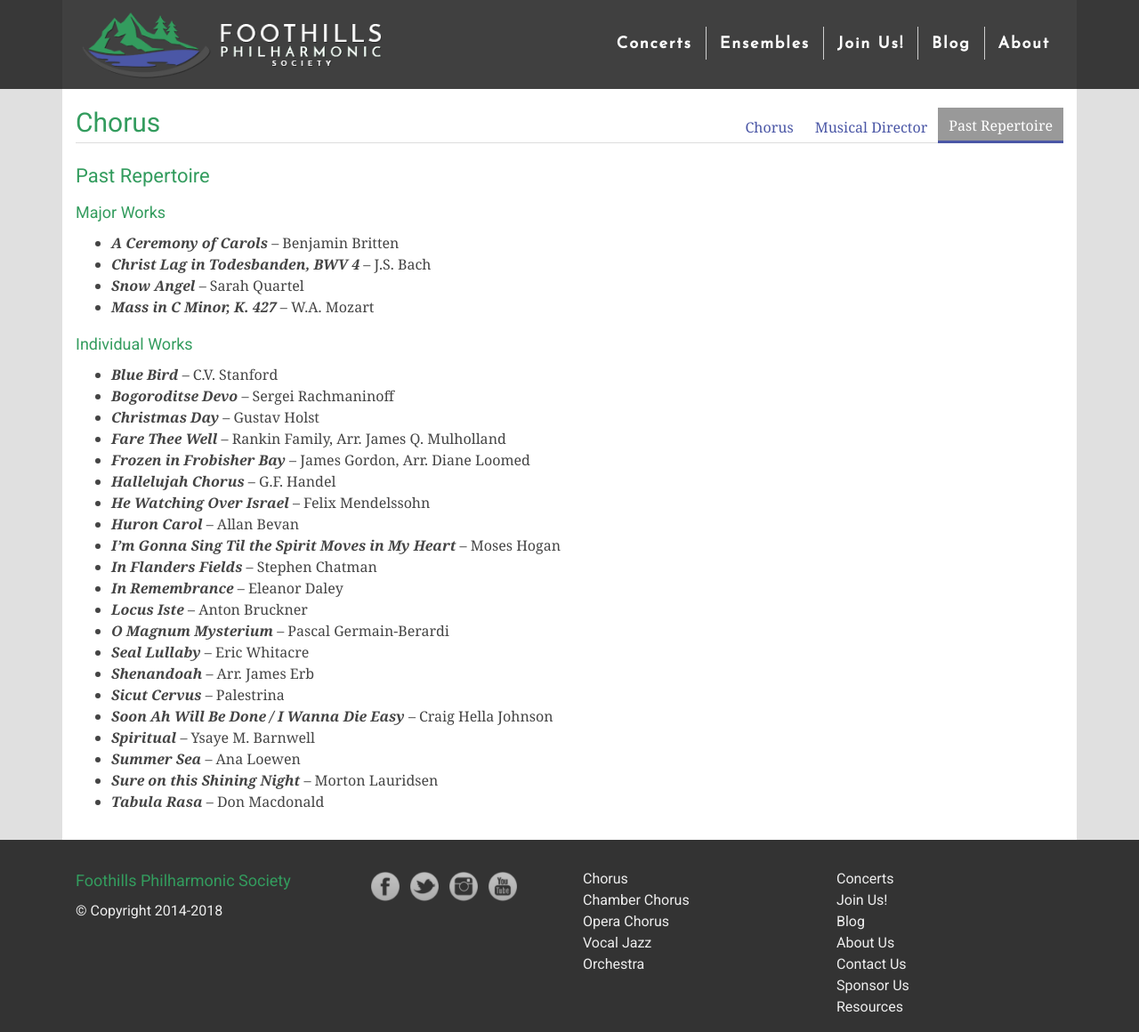
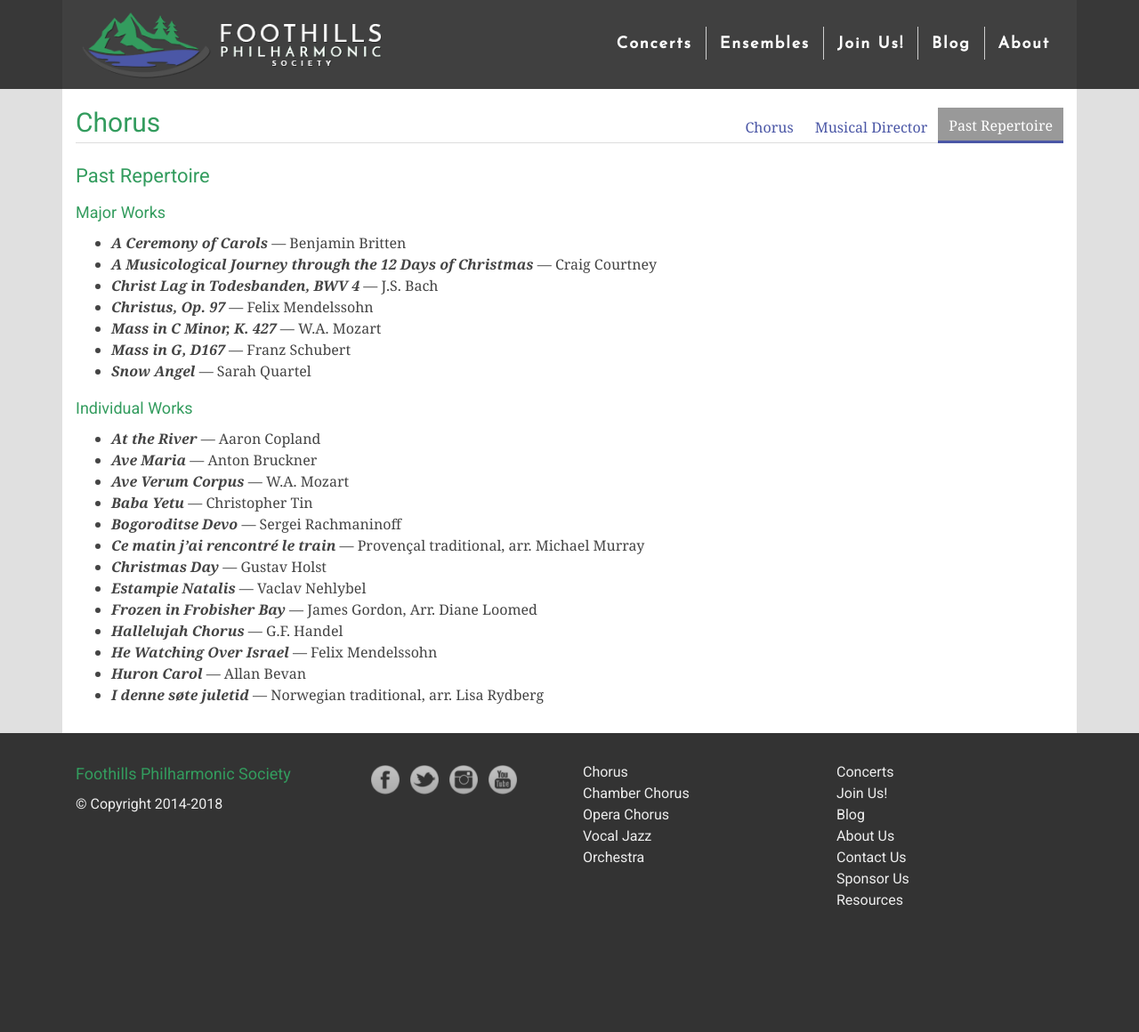
Before and after one commit to percyhanna/fps, a Jekyll site: the page built from chorus/repertoire.html, in a window 1280 px wide and 1160 px high. Shown: the whole window at 89% size. Built offline with Jekyll 4.4.1, drawn with Linux system fonts in a browser that asks for light colours; nearby versions of some CDN libraries; Markdown is read by kramdown in place of the engine named in the settings.

Commit message:
Update FPC repertoire

```diff
--- a/chorus/repertoire.html
+++ b/chorus/repertoire.html
@@ -15,35 +15,30 @@
 
           <h6>Major Works</h6>
           <ul>
-            <li><em><strong>A Ceremony of Carols</strong></em> – Benjamin Britten</li>
-            <li><em><strong>Christ Lag in Todesbanden, BWV 4</strong></em> – J.S. Bach</li>
-            <li><em><strong>Snow Angel</strong></em> – Sarah Quartel</li>
-            <li><em><strong>Mass in C Minor, K. 427</strong></em> – W.A. Mozart</li>
+            <li><em><strong>A Ceremony of Carols</strong></em> — Benjamin Britten</li>
+            <li><em><strong>A Musicological Journey through the 12 Days of Christmas</strong></em> — Craig Courtney</li>
+            <li><em><strong>Christ Lag in Todesbanden, BWV 4</strong></em> — J.S. Bach</li>
+            <li><em><strong>Christus, Op. 97</strong></em> — Felix Mendelssohn</li>
+            <li><em><strong>Mass in C Minor, K. 427</strong></em> — W.A. Mozart</li>
+            <li><em><strong>Mass in G, D167</strong></em> — Franz Schubert</li>
+            <li><em><strong>Snow Angel</strong></em> — Sarah Quartel</li>
           </ul>
 
           <h6>Individual Works</h6>
           <ul>
-            <li><em><strong>Blue Bird</strong></em> – C.V. Stanford</li>
-            <li><em><strong>Bogoroditse Devo</strong></em> – Sergei Rachmaninoff</li>
-            <li><em><strong>Christmas Day</strong></em> – Gustav Holst</li>
-            <li><em><strong>Fare Thee Well</strong></em> – Rankin Family, Arr. James Q. Mulholland</li>
-            <li><em><strong>Frozen in Frobisher Bay</strong></em> – James Gordon, Arr. Diane Loomed</li>
-            <li><em><strong>Hallelujah Chorus</strong></em> – G.F. Handel</li>
-            <li><em><strong>He Watching Over Israel</strong></em> – Felix Mendelssohn</li>
-            <li><em><strong>Huron Carol</strong></em> – Allan Bevan</li>
-            <li><em><strong>I’m Gonna Sing Til the Spirit Moves in My Heart</strong></em> – Moses Hogan</li>
-            <li><em><strong>In Flanders Fields</strong></em> – Stephen Chatman</li>
-            <li><em><strong>In Remembrance</strong></em> – Eleanor Daley</li>
-            <li><em><strong>Locus Iste</strong></em> – Anton Bruckner</li>
-            <li><em><strong>O Magnum Mysterium</strong></em> – Pascal Germain-Berardi</li>
-            <li><em><strong>Seal Lullaby</strong></em> – Eric Whitacre</li>
-            <li><em><strong>Shenandoah</strong></em> – Arr. James Erb</li>
-            <li><em><strong>Sicut Cervus</strong></em> – Palestrina</li>
-            <li><em><strong>Soon Ah Will Be Done / I Wanna Die Easy</strong></em> – Craig Hella Johnson</li>
-            <li><em><strong>Spiritual</strong></em> – Ysaye M. Barnwell</li>
-            <li><em><strong>Summer Sea</strong></em> – Ana Loewen</li>
-            <li><em><strong>Sure on this Shining Night</strong></em> – Morton Lauridsen</li>
-            <li><em><strong>Tabula Rasa</strong></em> – Don Macdonald</li>
+            <li><em><strong>At the River</strong></em> — Aaron Copland</li>
+            <li><em><strong>Ave Maria</strong></em> — Anton Bruckner</li>
+            <li><em><strong>Ave Verum Corpus</strong></em> — W.A. Mozart</li>
+            <li><em><strong>Baba Yetu</strong></em> — Christopher Tin</li>
+            <li><em><strong>Bogoroditse Devo</strong></em> — Sergei Rachmaninoff</li>
+            <li><em><strong>Ce matin j’ai rencontré le train</strong></em> — Provençal traditional, arr. Michael Murray</li>
+            <li><em><strong>Christmas Day</strong></em> — Gustav Holst</li>
+            <li><em><strong>Estampie Natalis</strong></em> — Vaclav Nehlybel</li>
+            <li><em><strong>Frozen in Frobisher Bay</strong></em> — James Gordon, Arr. Diane Loomed</li>
+            <li><em><strong>Hallelujah Chorus</strong></em> — G.F. Handel</li>
+            <li><em><strong>He Watching Over Israel</strong></em> — Felix Mendelssohn</li>
+            <li><em><strong>Huron Carol</strong></em> — Allan Bevan</li>
+            <li><em><strong>I denne søte juletid</strong></em> — Norwegian traditional, arr. Lisa Rydberg</li>
           </ul>
         </div>
       </div>
```
